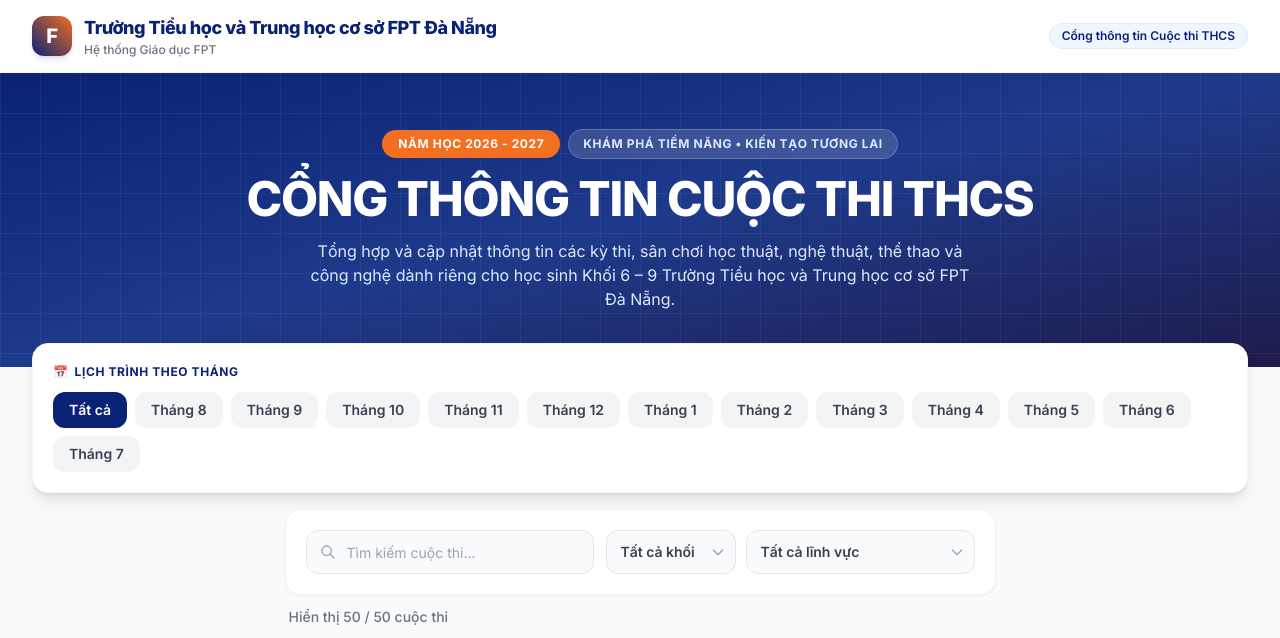
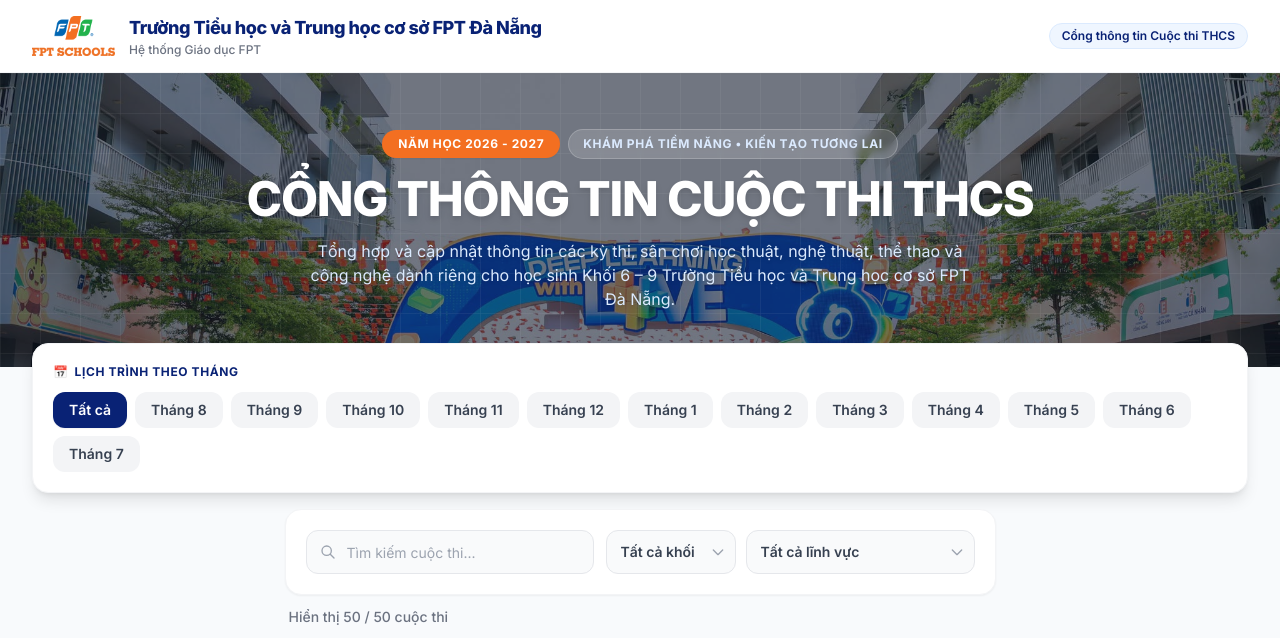
Before and after one commit to giangnt116-blip/fpt-danang-competitions-2627-trienkhai, a website: page index.html in a window 1280 px wide. Shown: the top 638 px of the page. Drawn offline with nearby package versions, Linux system fonts and the light colour scheme.

Commit message:
Update FPT branding logo and hero banner

```diff
--- a/index.html
+++ b/index.html
@@ -75,10 +75,14 @@
     <!-- Header -->
     <header class="bg-white border-b border-gray-100 sticky top-0 z-50 shadow-sm backdrop-blur-md bg-white/95">
         <div class="max-w-7xl mx-auto px-4 sm:px-6 lg:px-8 py-2.5 sm:py-3.5 flex justify-between items-center">
-            <div class="flex items-center gap-2.5 sm:gap-3 min-w-0">
-                <div class="w-9 h-9 sm:w-10 sm:h-10 rounded-xl bg-gradient-to-tr from-fpt-blue to-fpt-orange flex items-center justify-center text-white font-black text-lg sm:text-xl shadow-md shrink-0">
-                    F
-                </div>
+            <div class="flex items-center gap-2.5 sm:gap-3.5 min-w-0">
+                <img
+                    src="/assets/branding/fpt-logo.png"
+                    alt="Logo FPT"
+                    id="headerFptLogo"
+                    class="h-8 sm:h-10 w-auto object-contain shrink-0"
+                    onerror="this.style.display='none'"
+                />
                 <div class="min-w-0">
                     <h1 class="text-xs sm:text-base lg:text-lg font-extrabold text-fpt-blue leading-tight tracking-tight line-clamp-2 sm:line-clamp-none break-words">
                         Trường Tiểu học và Trung học cơ sở FPT Đà Nẵng
@@ -95,7 +99,10 @@
     </header>
 
     <!-- Hero Section -->
-    <section class="relative bg-gradient-to-br from-fpt-blue via-blue-900 to-indigo-950 text-white py-6 sm:py-12 lg:py-14 px-4 sm:px-6 lg:px-8 overflow-hidden">
+    <section class="relative bg-fpt-blue text-white py-6 sm:py-12 lg:py-14 px-4 sm:px-6 lg:px-8 overflow-hidden bg-cover bg-center bg-no-repeat" style="background-image: url('/assets/branding/hero-banner.jpg'); background-position: center center;">
+        <!-- Overlay Layer rgba(15, 23, 42, 0.58) -->
+        <div class="absolute inset-0 bg-[#0f172a]/[0.58] pointer-events-none" style="background-color: rgba(15, 23, 42, 0.58);"></div>
+        <!-- Grid Texture Decorative Overlay -->
         <div class="absolute inset-0 opacity-10 pointer-events-none">
             <svg class="w-full h-full" xmlns="http://www.w3.org/2000/svg">
                 <defs>
@@ -115,10 +122,10 @@
                     KHÁM PHÁ TIỀM NĂNG • KIẾN TẠO TƯƠNG LAI
                 </span>
             </div>
-            <h2 class="text-xl sm:text-3xl lg:text-5xl font-extrabold uppercase tracking-tight leading-tight">
+            <h2 class="text-xl sm:text-3xl lg:text-5xl font-extrabold uppercase tracking-tight leading-tight drop-shadow-md">
                 CỔNG THÔNG TIN CUỘC THI THCS
             </h2>
-            <p class="text-xs sm:text-sm md:text-base text-blue-100 max-w-2xl mx-auto font-normal leading-relaxed line-clamp-3 sm:line-clamp-none">
+            <p class="text-xs sm:text-sm md:text-base text-blue-100 max-w-2xl mx-auto font-normal leading-relaxed line-clamp-3 sm:line-clamp-none drop-shadow">
                 Tổng hợp và cập nhật thông tin các kỳ thi, sân chơi học thuật, nghệ thuật, thể thao và công nghệ dành riêng cho học sinh Khối 6 – 9 Trường Tiểu học và Trung học cơ sở FPT Đà Nẵng.
             </p>
         </div>
```
Also changed, not shown: assets/branding/fpt-logo.png (added), assets/branding/hero-banner.jpg (added).
